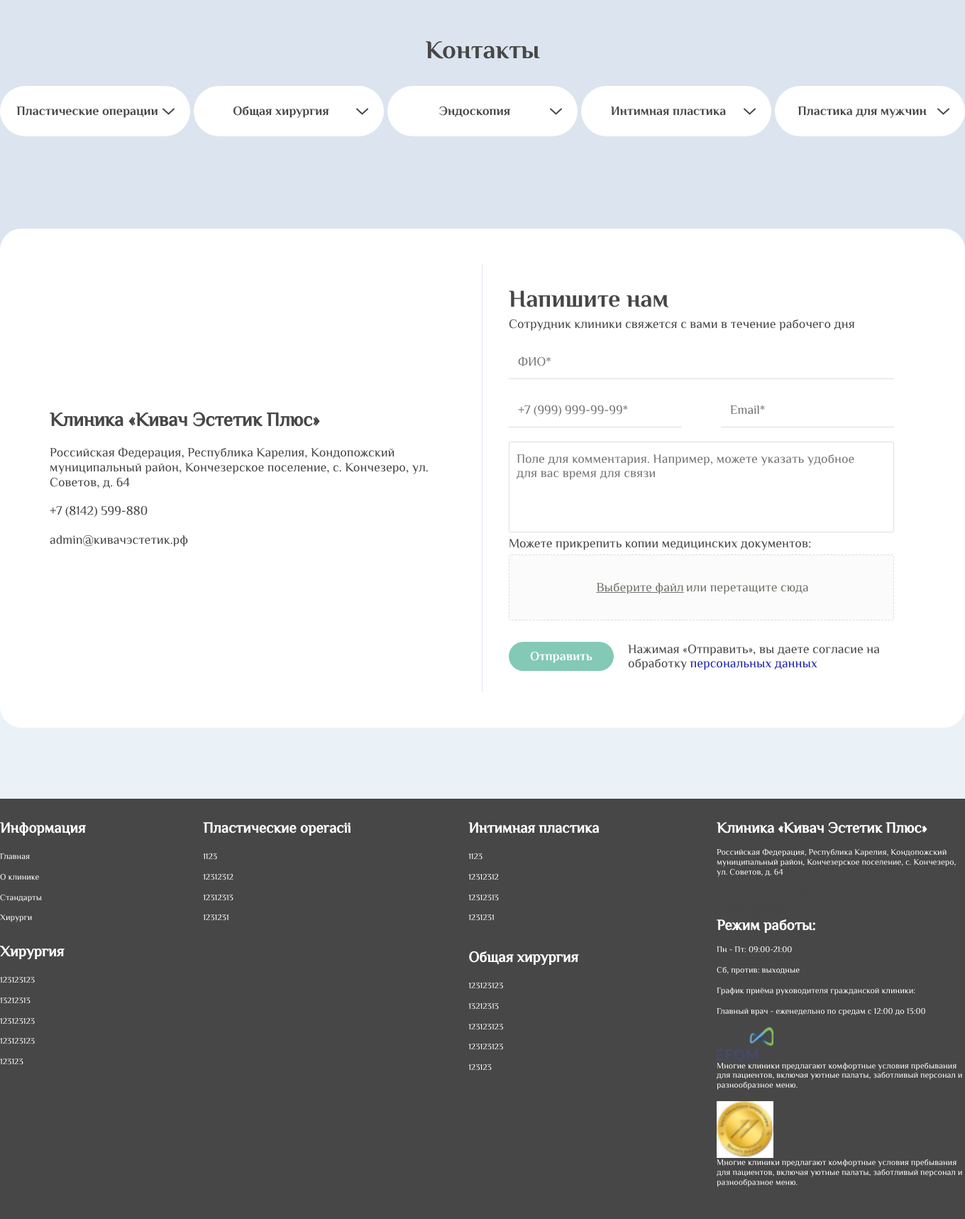
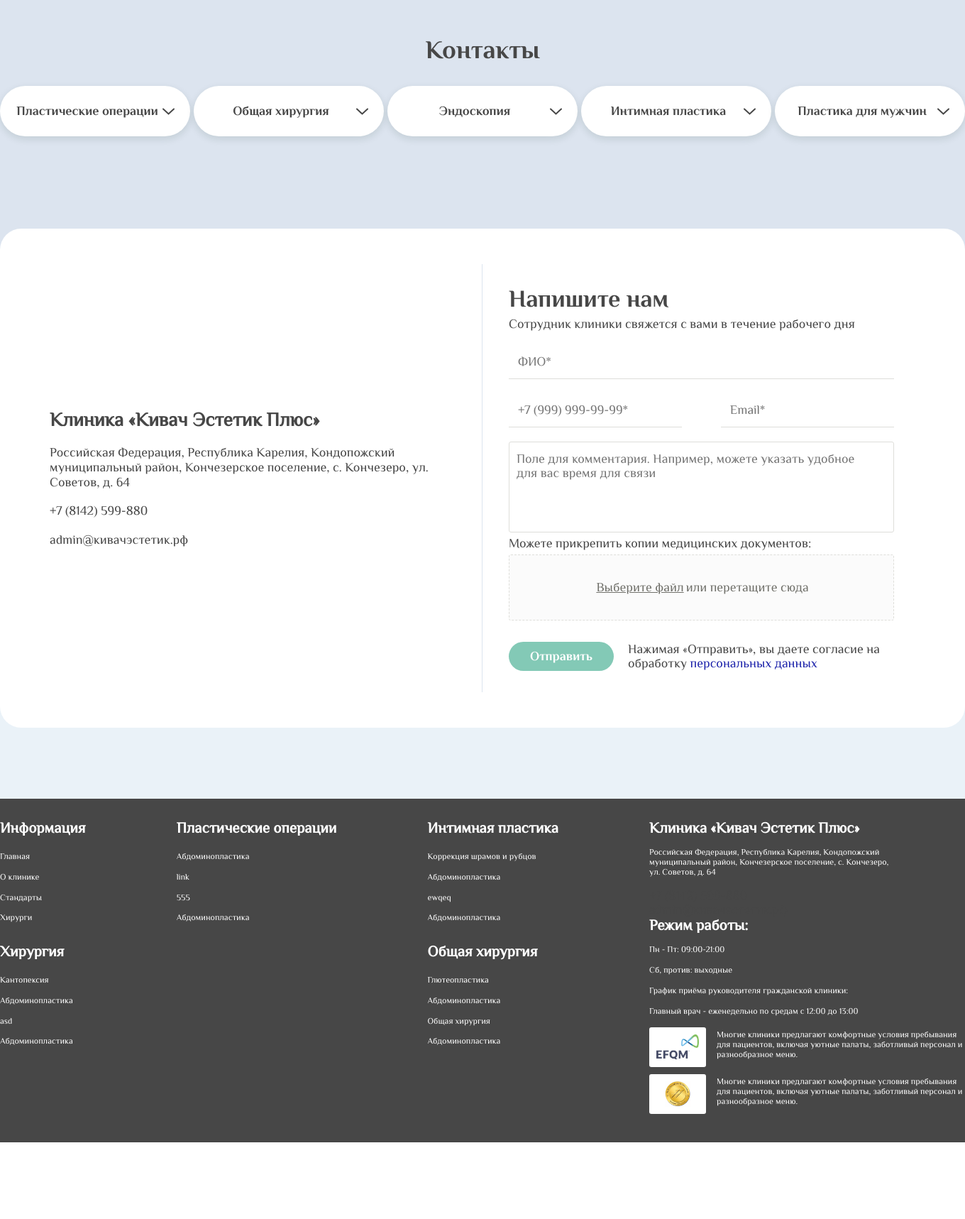
Before and after one commit to Reazzyg/kivach-estetic, a PHP site: page / in a window 1360 px wide. Shown: the part 121-1838 px from the top of the page at 71% size. After the commit the page ends 1730 px from the top, so only its background shows below. Run offline with PHP 8.4, Linux system fonts and the light colour scheme; some web fonts are replaced.

Commit message:
24.01.24

```diff
--- a/css/style.css
+++ b/css/style.css
@@ -79,6 +79,7 @@
   background-color: #fff;
   border-radius: 40px;
   height: fit-content;
+  box-shadow: 0px 4px 11px 0px rgba(20, 52, 32, 0.12);
   cursor: pointer;
 }
 .navigation-button-wrapper {
@@ -108,6 +109,7 @@
   border-bottom-right-radius: 40px;
   border-bottom-left-radius: 40px;
   z-index: 9;
+  box-shadow: 0px 4px 11px 0px rgba(20, 52, 32, 0.12);
   display: none;
 }
 .navigation-list-item {
@@ -453,6 +455,10 @@
   display: flex;
   flex-direction: column;
 }
+.footer-wrap {
+  display: flex;
+  align-items: center;
+}
 .footer__title {
   width: 100%;
   margin-bottom: 15px;
@@ -472,7 +478,14 @@
   font-size: 12px;
 }
 .footer__img {
+  padding: 10px;
   width: 80px;
+  height: 56px;
+  margin-right: 15px;
+  background-color: #fff;
+  border-radius: 3px;
+  object-fit: contain;
+  margin-bottom: 10px;
 }
 .footer__text {
   max-width: 350px;
--- a/index.html
+++ b/index.html
@@ -52,46 +52,26 @@
   <footer class="footer">
     <div class="container footer-container">
       <div class="footer-wrapper">
-        <ul class="footer-list footer-info">
+        <ul title="Информация" class="footer-list footer-info">
 
         </ul>
-        <ul class="footer-list">
-          <h3 class="title footer__title">Хирургия</h3>
-          <li class="footer-list-item"><a href="" class="footer-list-item__link">123123123</a></li>
-          <li class="footer-list-item"><a href="" class="footer-list-item__link">13212313</a></li>
-          <li class="footer-list-item"><a href="" class="footer-list-item__link">123123123</a></li>
-          <li class="footer-list-item"><a href="" class="footer-list-item__link">123123123</a></li>
-          <li class="footer-list-item"><a href="" class="footer-list-item__link">123123</a></li>
+        <ul title="Хирургия" class="footer-list footer-surgery">
+
         </ul>
       </div>
       <!-- /.footer-wrapper -->
       <div class="footer-wrapper">
-        <ul class="footer-list">
-          <h3 class="title footer__title">Пластические operacii</h3>
-          <li class="footer-list-item"><a href="" class="footer-list-item__link">1123</a></li>
-          <li class="footer-list-item"><a href="" class="footer-list-item__link">12312312</a></li>
-          <li class="footer-list-item"><a href="" class="footer-list-item__link">12312313</a></li>
-          <li class="footer-list-item"><a href="" class="footer-list-item__link">1231231</a></li>
-          <li class="footer-list-item"><a href="" class="footer-list-item__link"></a></li>
+        <ul title="Пластические операции" class="footer-list footer-plastic">
+
         </ul>
       </div>
       <!-- /.footer-wrapper -->
       <div class="footer-wrapper">
-        <ul class="footer-list">
-          <h3 class="title footer__title">Интимная пластика</h3>
-          <li class="footer-list-item"><a href="" class="footer-list-item__link">1123</a></li>
-          <li class="footer-list-item"><a href="" class="footer-list-item__link">12312312</a></li>
-          <li class="footer-list-item"><a href="" class="footer-list-item__link">12312313</a></li>
-          <li class="footer-list-item"><a href="" class="footer-list-item__link">1231231</a></li>
-          <li class="footer-list-item"><a href="" class="footer-list-item__link"></a></li>
+        <ul title="Интимная пластика" class="footer-list footer-intim">
+
         </ul>
-        <ul class="footer-list">
-          <h3 class="title footer__title">Общая хирургия</h3>
-          <li class="footer-list-item"><a href="" class="footer-list-item__link">123123123</a></li>
-          <li class="footer-list-item"><a href="" class="footer-list-item__link">13212313</a></li>
-          <li class="footer-list-item"><a href="" class="footer-list-item__link">123123123</a></li>
-          <li class="footer-list-item"><a href="" class="footer-list-item__link">123123123</a></li>
-          <li class="footer-list-item"><a href="" class="footer-list-item__link">123123</a></li>
+        <ul title="Общая хирургия" class="footer-list footer-all-surg">
+
         </ul>
       </div>
       <!-- /.footer-wrapper -->
@@ -115,12 +95,20 @@
         </div>
         <!-- /.footer-wrapper -->
         <div class="footer-wrapper">
-          <img src="./img/efqm.png" alt="" class="footer__img">
-          <p class="footer__text">Многие клиники предлагают комфортные условия пребывания для пациентов, включая уютные
-            палаты, заботливый персонал и разнообразное меню.</p>
-          <img src="./img/coin.png" alt="" class="footer__img">
-          <p class="footer__text">Многие клиники предлагают комфортные условия пребывания для пациентов, включая уютные
-            палаты, заботливый персонал и разнообразное меню.</p>
+          <div class="footer-wrap">
+            <img src="./img/efqm.png" alt="" class="footer__img">
+            <p class="footer__text">Многие клиники предлагают комфортные условия пребывания для пациентов, включая
+              уютные
+              палаты, заботливый персонал и разнообразное меню.</p>
+          </div>
+          <!-- /.footer-wrap -->
+          <div class="footer-wrap">
+            <img src="./img/coin.jpg" alt="" class="footer__img">
+            <p class="footer__text">Многие клиники предлагают комфортные условия пребывания для пациентов, включая
+              уютные
+              палаты, заботливый персонал и разнообразное меню.</p>
+          </div>
+          <!-- /.footer-wrap -->
         </div>
         <!-- /.footer-wrapper -->
       </div>
--- a/js/navigation.js
+++ b/js/navigation.js
@@ -15,6 +15,13 @@
 
         const listName = item.listName;
         const listItems = item.listItems;
+
+
+        // контейнеры в подвале
+        const footerSurg = document.querySelector('.footer-surgery')
+        const footerPlastic = document.querySelector('.footer-plastic')
+        const footerIntim = document.querySelector('.footer-intim')
+        const footerAllSurg = document.querySelector('.footer-all-surg')
 
         // Создаем элементы HTML
 
@@ -43,6 +50,12 @@
         const ulElement = document.createElement('ul');
 
         ulElement.className = 'navigation-list';
+
+        //создаем элементы для футера
+
+        const footerTitle = document.createElement('h3')
+
+        footerTitle.className = 'title footer__title'
 
         // Добавляем name внутрь тега p
         wrapperElement.appendChild(nameElement);
--- a/json/navigation.json
+++ b/json/navigation.json
@@ -28,7 +28,7 @@
         "name": "Абдоминопластика",
         "link": "asdasda"
       }, {
-        "name": "zzc",
+        "name": "Общая хирургия",
         "link": "asdasda"
       }, {
         "name": "Абдоминопластика",
@@ -101,5 +101,90 @@
       "name": "Хирурги",
       "link": "asdasdadad"
     }
+  ],
+  "footerNavigation": [{
+      "listName": "Пластические операции",
+      "listItems": [{
+          "name": "Абдоминопластика",
+          "link": "asdasda"
+        },
+        {
+          "name": "link",
+          "link": "asdasda"
+        },
+        {
+          "name": "555",
+          "link": "asdasda"
+        },
+        {
+          "name": "Абдоминопластика",
+          "link": "asdasda"
+        }
+      ]
+    },
+    {
+      "listName": "Общая хирургия",
+      "listItems": [{
+        "name": "Глютеопластика",
+        "link": "asdasda"
+      }, {
+        "name": "Абдоминопластика",
+        "link": "asdasda"
+      }, {
+        "name": "Общая хирургия",
+        "link": "asdasda"
+      }, {
+        "name": "Абдоминопластика",
+        "link": "asdasda"
+      }]
+    },
+    {
+      "listName": "Хирургия",
+      "listItems": [{
+        "name": "Кантопексия",
+        "link": "asdasda"
+      }, {
+        "name": "Абдоминопластика",
+        "link": "asdasda"
+      }, {
+        "name": "asd",
+        "link": "asdasda"
+      }, {
+        "name": "Абдоминопластика",
+        "link": "asdasda"
+      }]
+    },
+    {
+      "listName": "Интимная пластика",
+      "listItems": [{
+        "name": "Коррекция шрамов и рубцов",
+        "link": "asdasda"
+      }, {
+        "name": "Абдоминопластика",
+        "link": "asdasda"
+      }, {
+        "name": "ewqeq",
+        "link": "asdasda"
+      }, {
+        "name": "Абдоминопластика",
+        "link": "asdasda"
+      }]
+    },
+    {
+      "listName": "Информация",
+      "listItems": [{
+        "name": "Главная",
+        "link": "asdasda"
+      }, {
+        "name": "О клинике",
+        "link": "asdasda"
+      }, {
+        "name": "Стандарты",
+        "link": "asdasda"
+      }, {
+        "name": "Хирурги",
+        "link": "asdasda"
+      }]
+    }
   ]
 }
--- a/sass/blocks/_footer.sass
+++ b/sass/blocks/_footer.sass
@@ -8,6 +8,9 @@
   &-wrapper
     display: flex
     flex-direction: column
+  &-wrap
+    display: flex
+    align-items: center
   &__title
     width: 100%
     margin-bottom: 15px
@@ -23,7 +26,14 @@
         color: $white
         font-size: 12px
   &__img
+    padding: 10px
     width: 80px
+    height: 56px
+    margin-right: 15px
+    background-color: $white
+    border-radius: 3px
+    object-fit: contain
+    margin-bottom: 10px
   &__text
     max-width: 350px
     font-size: 12px
--- a/sass/blocks/_navigation.sass
+++ b/sass/blocks/_navigation.sass
@@ -8,7 +8,9 @@
     background-color: $white
     border-radius: 40px
     height: fit-content
+    box-shadow: 0px 4px 11px 0px rgba(20, 52, 32, 0.12)
     cursor: pointer
+
     &-wrapper
       padding: 25px 20px
       width: 268px
@@ -33,6 +35,7 @@
     border-bottom-right-radius: 40px
     border-bottom-left-radius: 40px
     z-index: 9
+    box-shadow: 0px 4px 11px 0px rgba(20, 52, 32, 0.12)
     display: none
     &-item
       position: relative
```
Also changed, not shown: js/footer.js (+58 -9 lines), img/coin.jpg (added), img/efqm.png.
